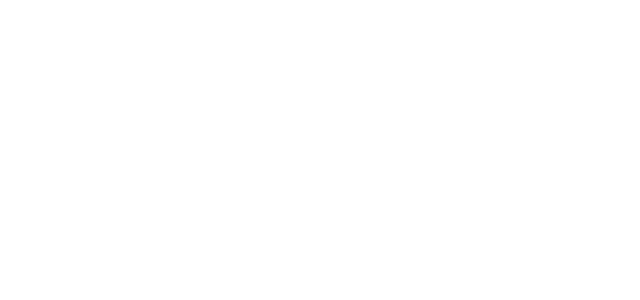
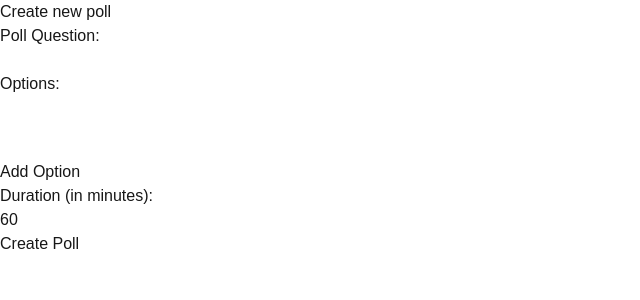
Before and after one commit to Arun-s21/repoll, a Next.js app: page /admin/create-poll in a window 1280 px wide. Shown: the top 300 px of the page, without its empty margins (0-640 px from the left). Built offline with nearby package versions, Linux system fonts and the light colour scheme.

Commit message:
Created unstyled create-poll page

```diff
--- a/src/app/admin/create-poll/page.tsx
+++ b/src/app/admin/create-poll/page.tsx
@@ -62,6 +62,7 @@
         finally{
             setIsSubmitting(false);
         }
+    }
 
 
         return (
@@ -71,28 +72,52 @@
                     <div>
                         <label htmlFor='question'> Poll Question:</label>
                         <br/>
-                        <input id='question' type='text' value={question} onChange={(e)=>{setQuestion(e.target.value)}}>
+                        <input id='question' type='text' value={question} onChange={(e)=>{setQuestion(e.target.value)}} />
+
+                    </div>
+               <div>
+          <label>Options:</label>
+          {options.map((option, index) => (             //for each option in the options array, we create a different div element with key=index of that element
+            <div key={index} style={{ display: 'flex', alignItems: 'center', marginBottom: '0.5rem' }}>
+              <input
+                type="text"
+                value={option}
+                onChange={(e) => handleOptionChange(index, e.target.value)}
+                placeholder={`Option ${index + 1}`}
+                required
+              />
+              {options.length > 2 && (                  //for removing we need the index of the element whichn we already have from the options.map
+                <button type="button" onClick={() => removeOptions(index)} style={{ marginLeft: '0.5rem' }}>
+                  Remove
+                </button>
+              )}
+            </div>
+          ))}
 
 
-                        </input>
-                    </div>
-                    <div>
-                        <label>Options:</label>
-                    </div>
-                </form>
+          <button type='button' onClick={addOptions}>Add Option</button>
+            </div>
+
+          <div>
+          <label htmlFor='duration'>Duration (in minutes):</label>
+          <br/>
+
+
+          <input type='number' id='duration' value={durationInMinutes} onChange={(e)=>setDurationInMinutes(Number(e.target.value))} required />
+
+
+          </div>
+
+          <button type='submit' disabled={isSubmitting}>{isSubmitting?'Creating...':'Create Poll'}</button>
 
 
 
-            </div>
-        )
+        </form>
+
+
+
+        </div>
+        );
 
 
     }
-
-
-
-
-
-
-
-}
```
